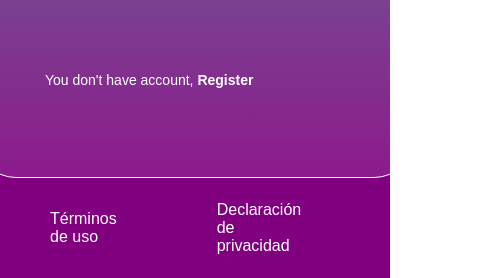
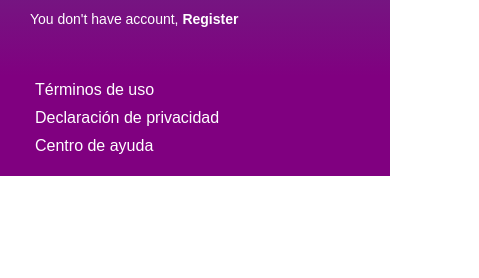
Before and after one commit to arielscc/Platzi-video, a plain HTML site: page login.html in a window 390 px wide. Shown: the part 724-1002 px from the top of the page, 479 px wide, since content can reach past the window. After the commit the page ends 900 px from the top, so only its background shows below. Drawn offline with Linux system fonts and the light colour scheme.

Commit message:
add media queries

```diff
--- a/login.css
+++ b/login.css
@@ -147,3 +147,19 @@ body {
     cursor: pointer;
     letter-spacing: 1px;
   }
+
+  @media only screen and (max-width: 600px){
+    .login__container{
+      background: transparent;
+      border: none;
+      padding: 0;
+      width: 100%;
+    }
+    .footer {
+      flex-direction: column;
+      align-items: flex-start;
+    }
+    .footer a {
+      margin: 5px;
+    }
+  }
```
